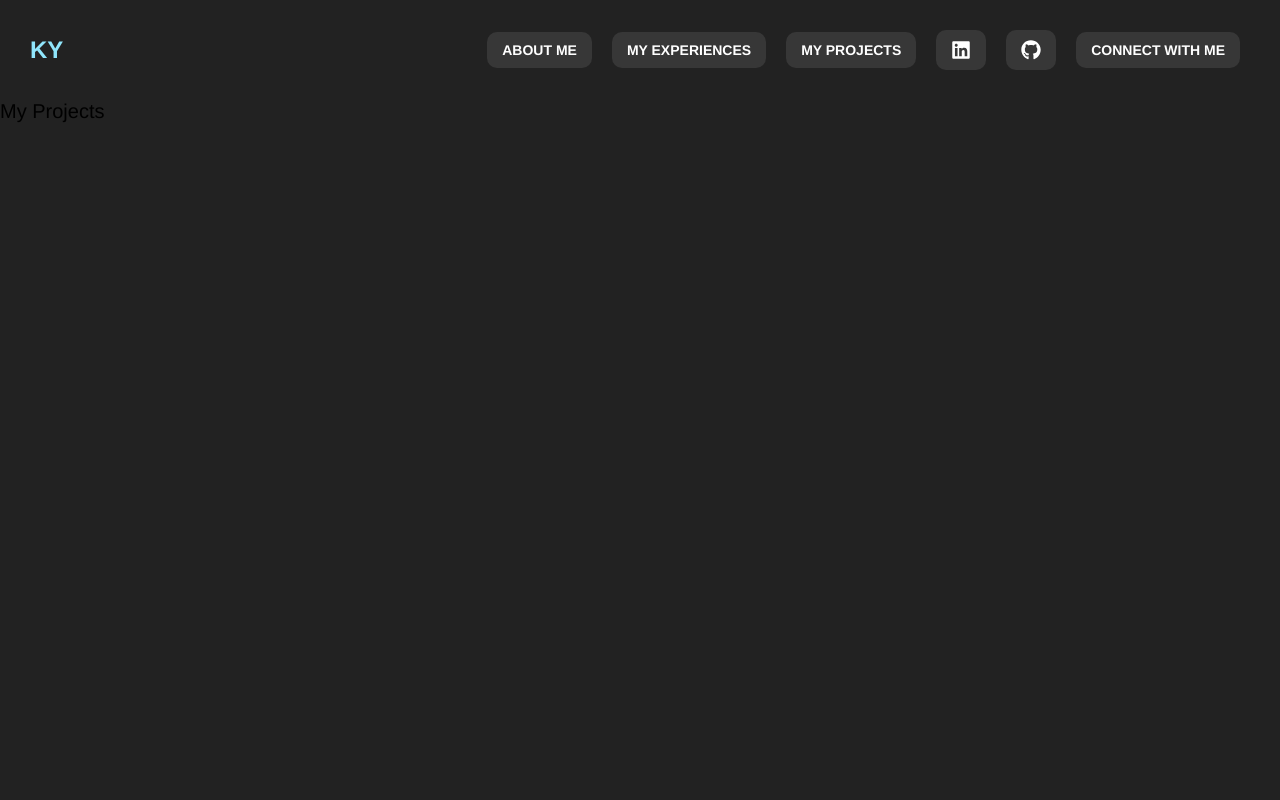
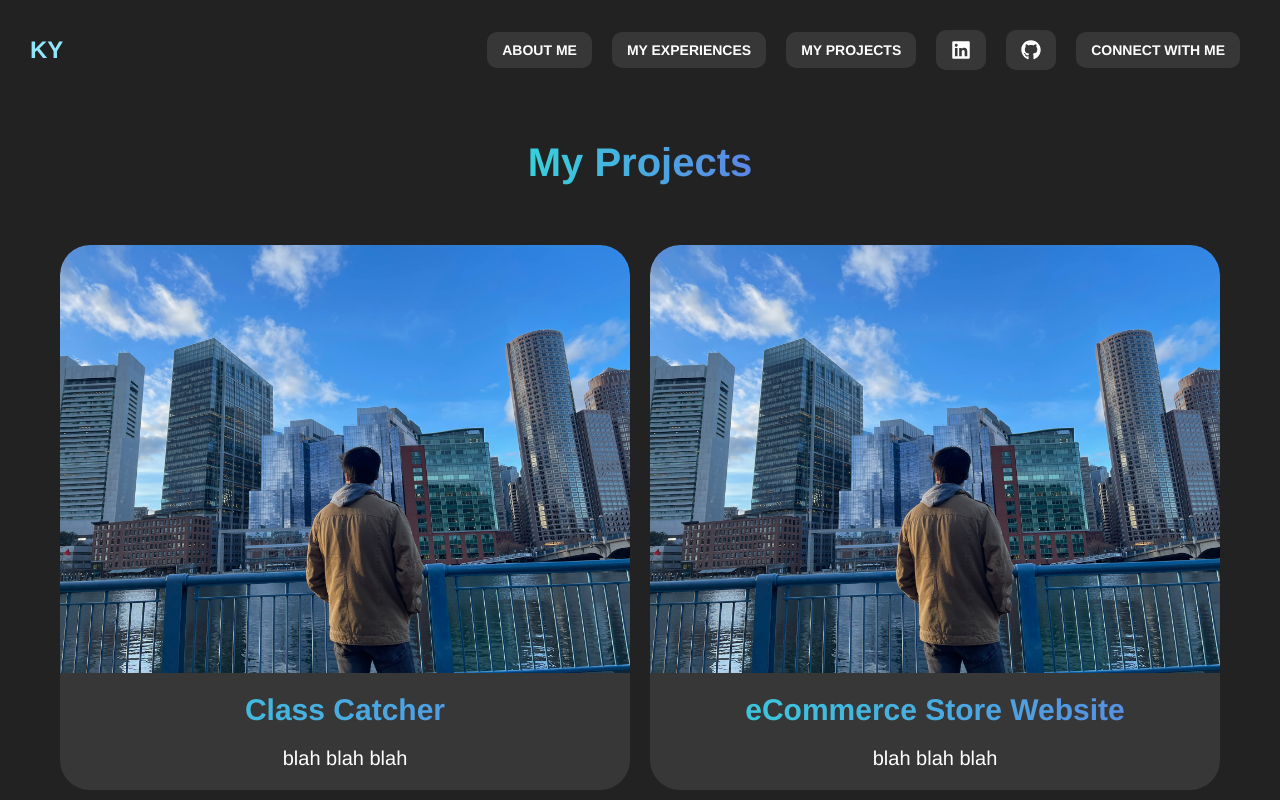
Before and after one commit to KyleYung/personal-website, a React (Create React App) app: page /projects in a window 1280 px wide. Shown: the top 800 px of the page. Built offline with nearby package versions, Linux system fonts and the light colour scheme.

Commit message:
created template for projects page

```diff
--- a/src/components/navbar/index.jsx
+++ b/src/components/navbar/index.jsx
@@ -42,7 +42,7 @@ const Navbar = () => {
                         <li key={key} className="navbar-container-menu-item">
                             {item.isSocial ? (
                                 /* if item is a social, render logo */
-                                <a href={item.to} target="_blank" className="navbar-container-menu-item-link">
+                                <a href={item.to} target="_blank" rel="noopener noreferrer" className="navbar-container-menu-item-link">
                                     {item.icon}
                                 </a>
                             ) : (
--- a/src/pages/contact/styles.css
+++ b/src/pages/contact/styles.css
@@ -61,9 +61,10 @@ label {
 .form-button {
     padding: 10px 0;
     outline: none;
-    background-color: rgb(55, 55, 55);
+    background-color: white;
     color: #fff;
-    border: 1px solid rgb(55, 55, 55);
+    color: black;
+    font-weight: 500;
     width: 25%;
     cursor: pointer;
     border-radius: 10px;
@@ -72,7 +73,6 @@ label {
 
 .form-button:hover {
     background-color: #90E6FC;
-    color: black;
 }
 
 input:focus~label, input:valid~label, textarea:focus~label, textarea:valid~label {
--- a/src/pages/experience/styles.css
+++ b/src/pages/experience/styles.css
@@ -1,7 +1,20 @@
 .timeline {
+    display: flex;
     position: relative;
     max-width: 90%;
     margin: 50px auto;
+    flex-direction: column;
+}
+
+.experience-header {
+    background: #36D1DC; /* fallback for old browsers */
+    background: -webkit-linear-gradient( to right,#36D1DC,#5B86E5);
+    background: linear-gradient(to right, #36D1DC, #5B86E5);
+    background-size: 100%;
+    -webkit-background-clip: text;
+    -moz-background-clip: text;
+    -webkit-text-fill-color: transparent;
+    -mo-text-fill-color: transparent;
 }
 
 .timeline-container {
--- a/src/pages/projects/index.jsx
+++ b/src/pages/projects/index.jsx
@@ -2,9 +2,68 @@ import React from "react";
 import './styles.css';
 
 const Project=()=>{
+
+    const projects = [
+        {
+            id: 1,
+            title: "Class Catcher",
+            description: "blah blah blah",
+            image: 'IMG_0375.jpeg',
+            link: 'https://github.com/KyleYung/class-catcher'
+        },
+
+        {
+            id: 2,
+            title: "eCommerce Store Website",
+            description: "blah blah blah",
+            image: 'IMG_0375.jpeg',
+            link: ''
+        },
+
+        {
+            id: 3,
+            title: "Tetris Neural Network",
+            description: "blah blah blah",
+            image: 'IMG_0375.jpeg',
+            link: 'https://github.com/KyleYung/Tetris-Neural-Network'
+        },
+
+        {
+            id: 4,
+            title: "AI Chess Bot",
+            description: "blah blah blah",
+            image: 'IMG_0375.jpeg',
+            link: 'https://github.com/KyleYung/AI-Chess-Bot'
+        },
+
+        {
+            id: 5,
+            title: "Travel Booking Site",
+            description: "blah blah blah",
+            image: 'IMG_0375.jpeg',
+            link: 'https://github.com/KyleYung/JOURNEY'
+        },
+    ];
+
     return (
-        <div>
-            My Projects
+        <div className="projects">
+            <div className="projects-header">
+                <h1 className="projects-title">My Projects</h1>
+            </div>
+            <div className="projects-grid">
+                {projects.map((project) => (
+                    <a href={project.link} target="_blank" rel="noopener noreferrer" className="project-link" key={project.id}>
+                        <div className="project-card" key={project.id}>
+                            <div className="project-card-image-container">
+                                <img src={project.image} alt={project.title} className="project-card-image"/>
+                                <div className="project-card-overlay"></div>
+                            </div>
+                            <h2 className="project-card-title">{project.title}</h2>
+                            <p className="project-card-description">{project.description}</p>
+                        </div>
+                    </a>
+                ))}
+            </div>
         </div>
     )
 }
--- a/src/pages/projects/styles.css
+++ b/src/pages/projects/styles.css
@@ -0,0 +1,105 @@
+.projects {
+    padding: 2rem;
+}
+
+.projects-header {
+    display: flex;
+    align-items: center;
+    justify-content: center;
+    text-align: center;
+    margin-bottom: 20px;
+}
+
+.projects-title {
+    background: #36D1DC;
+    background: -webkit-linear-gradient( to right,#36D1DC,#5B86E5);
+    background: linear-gradient(to right, #36D1DC, #5B86E5);
+    background-size: 100%;
+    -webkit-background-clip: text;
+    -moz-background-clip: text;
+    -webkit-text-fill-color: transparent;
+    -mo-text-fill-color: transparent;
+    font-size: 2rem;
+    margin-bottom: 20px;
+}
+
+.projects-grid {
+    display: grid;
+    grid-template-columns: repeat(auto-fit, minmax(400px, 1fr));
+    gap: 20px;
+    padding: 20px;
+  }
+
+/* project card container */
+.project-card {
+    background-color: rgb(55, 55, 55);
+    border-radius: 30px;
+    overflow: hidden;
+    text-align: center;
+    transition: transform 0.3s ease;
+    position: relative;
+  }
+
+  /* image container */
+  .project-card-image-container {
+    position: relative;
+    overflow: hidden;
+  }
+
+  .project-card-image {
+    width: 100%;
+    display: block;
+    border-radius: 30px 30px 0 0;
+  }
+
+  /* overlay effect */
+  .project-card-overlay {
+    position: absolute;
+    top: -100%;
+    left: 0;
+    width: 100%;
+    height: 100%;
+    background: linear-gradient(to bottom, rgba(0, 229, 255, 0.564), rgba(0, 128, 255, 0.8));
+    z-index: 1;
+    transition: top 0.5s ease-in-out;
+    pointer-events: none;
+  }
+
+  .project-card:hover .project-card-overlay {
+    top: 0;
+  }
+
+  /* Icon in the overlay */
+  .project-card-overlay::after {
+    font-size: 2rem;
+    color: white;
+    position: absolute;
+    top: 50%;
+    left: 50%;
+    transform: translate(-50%, -50%);
+    opacity: 0;
+    transition: opacity 0.3s ease-in-out;
+  }
+
+  .project-card-title {
+    background: #36D1DC;
+    background: -webkit-linear-gradient( to right,#36D1DC,#5B86E5);
+    background: linear-gradient(to right, #36D1DC, #5B86E5);
+    background-size: 100%;
+    -webkit-background-clip: text;
+    -moz-background-clip: text;
+    -webkit-text-fill-color: transparent;
+    -mo-text-fill-color: transparent;
+    font-size: 1.5rem;
+    margin: 20px;
+  }
+
+  .project-card-description {
+    font-size: 1rem;
+    color: white;
+    margin-bottom: 1rem;
+  }
+
+  a {
+    text-decoration: none;
+  }
```
Also changed, not shown: public/project.jpeg (added), 1 other file (tests, documents, lock files or other folders).
